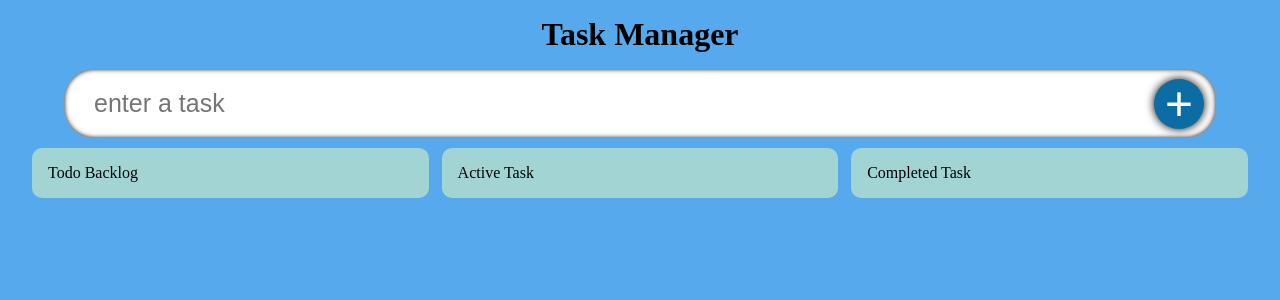
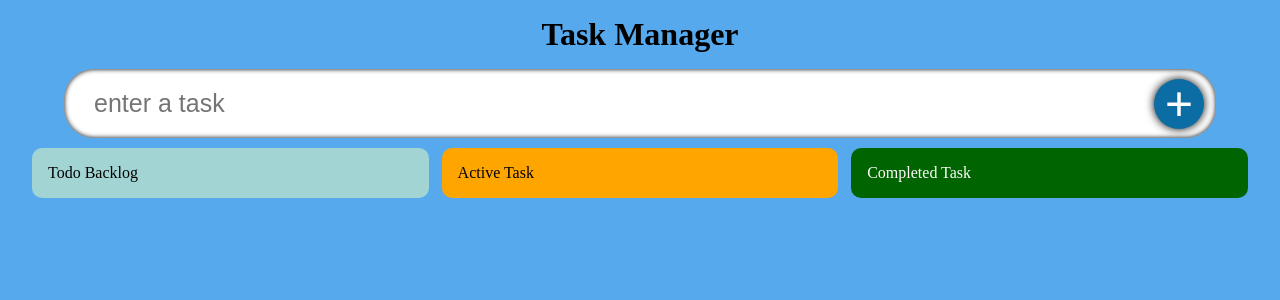
Before and after one commit to Jessemwangi/ProjectManager, a React (Create React App) app: page / in a window 1280 px wide. Shown: the top 300 px of the page. Built offline with nearby package versions, Linux system fonts and the light colour scheme; a web font is replaced by a local one.

Commit message:
small fix

```diff
--- a/src/App.tsx
+++ b/src/App.tsx
@@ -56,7 +56,7 @@ if (todo){
         break;
         case "todosRemove" :
         add = complete[source.index]
-        complete.splice((source.index,1))
+        complete.splice(source.index, 1)
         break;
     }
     if (destination.droppableId === "todosbacklog") {
--- a/src/Component/TodoList.tsx
+++ b/src/Component/TodoList.tsx
@@ -31,9 +31,9 @@ const TodoList: React.FC<props> = ({
   return (
     <div className="container">
       <Droppable droppableId="todosbacklog">
-        {(provided) => (
+        {(provided,snapshot) => (
           <div
-            className="todos_active todos_block"
+            className={`todos_backlog todos_block ${snapshot.isDraggingOver} ? 'dragged_backlog': ''`}
             ref={provided.innerRef}
             {...provided.droppableProps}
           >
@@ -54,9 +54,9 @@ const TodoList: React.FC<props> = ({
         )}
       </Droppable>
       <Droppable droppableId="todosOngoing">
-        {(provided) => (
+        {(provided,snapshot) => (
           <div
-            className="todos_ongoing todos_block"
+            className={`todos_ongoing todos_block ${snapshot.isDraggingOver} ? 'dragged_ongoing': ''`}
             ref={provided.innerRef}
             {...provided.droppableProps}
           >
@@ -76,9 +76,9 @@ const TodoList: React.FC<props> = ({
       </Droppable>
 
       <Droppable droppableId="todosRemove">
-        {(provided) => (
+        {(provided,snapshot) => (
           <div
-            className="todos_complete todos_block"
+            className={`todos_completed todos_block ${snapshot.isDraggingOver} ? 'dragged_completed': ''`}
             ref={provided.innerRef}
             {...provided.droppableProps}
           >
--- a/src/Component/style.css
+++ b/src/Component/style.css
@@ -61,6 +61,7 @@
     margin-top: 15px;
     background-color: blanchedalmond;
     transition: 0.2s;
+    color: black;
 }
 
 .todos_single_form:hover{
@@ -102,24 +103,39 @@
     padding: 1rem;
     width: 30%;
     border-radius: 10px;
+
+}
+.todos_backlog{
     background-color: rgb(162, 212, 212);
 }
 
-.todos_active {
+.todos_ongoing {
+    background: yellow;
 
 }
 
-.todos_block {
-
+.todos_ongoing{
+    background: orange;
+}
+.todos_completed {
+background-color: darkgreen;
+color:snow;
 }
 
 
 .todos_heading {
 font-size: 30px;
 }
+.dragged_backlog{
+opacity: 0.8;
+transform: scale(1);
+}
+.dragged_ongoing{
 
+}
+.dragged_completed{
 
-
+}
 
 
 @media (max-width:1100px) {
@@ -139,6 +155,7 @@ font-size: 30px;
 
     .todos_single_form {
         width: 100%;
+
     }
     .container{
         width: 95%;
```
